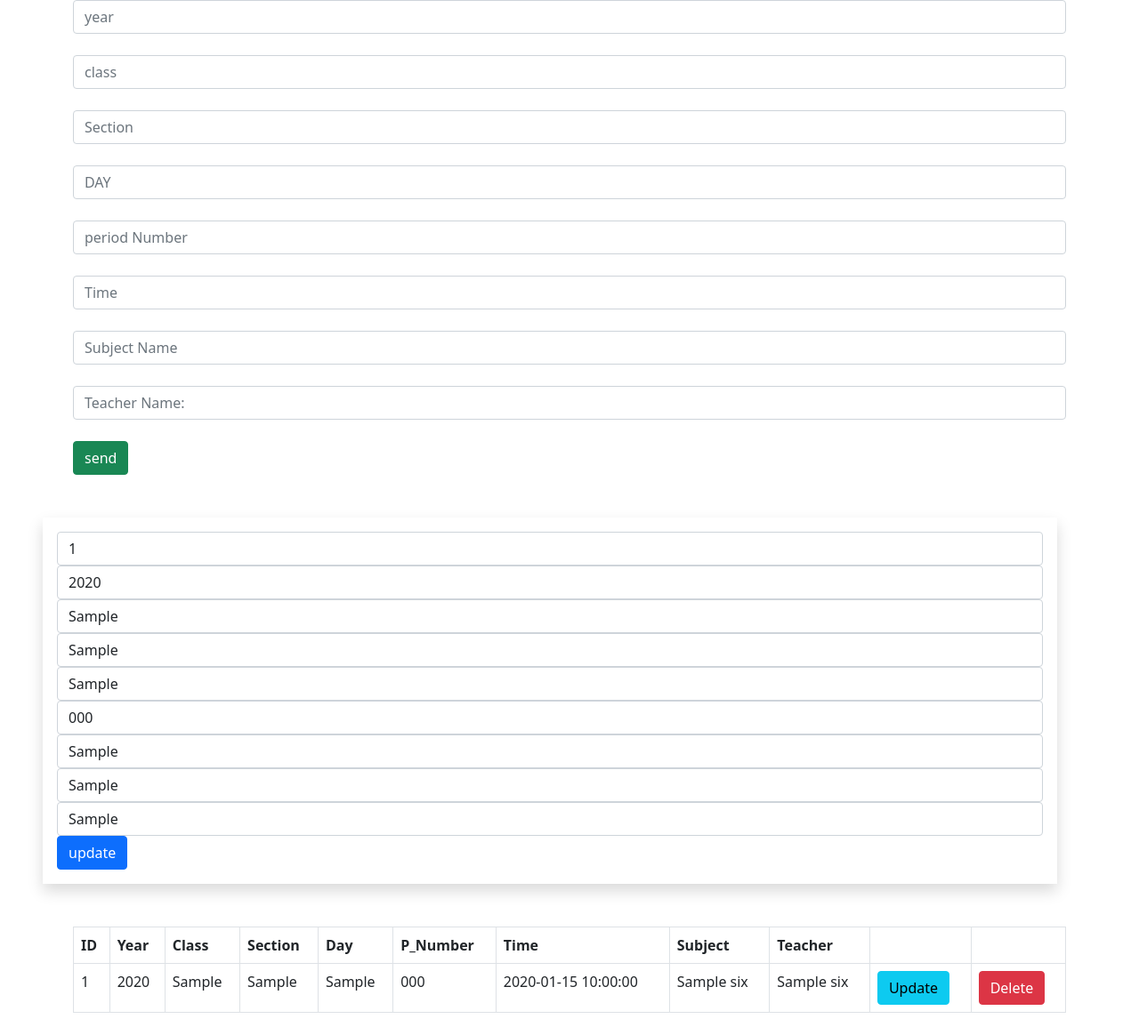
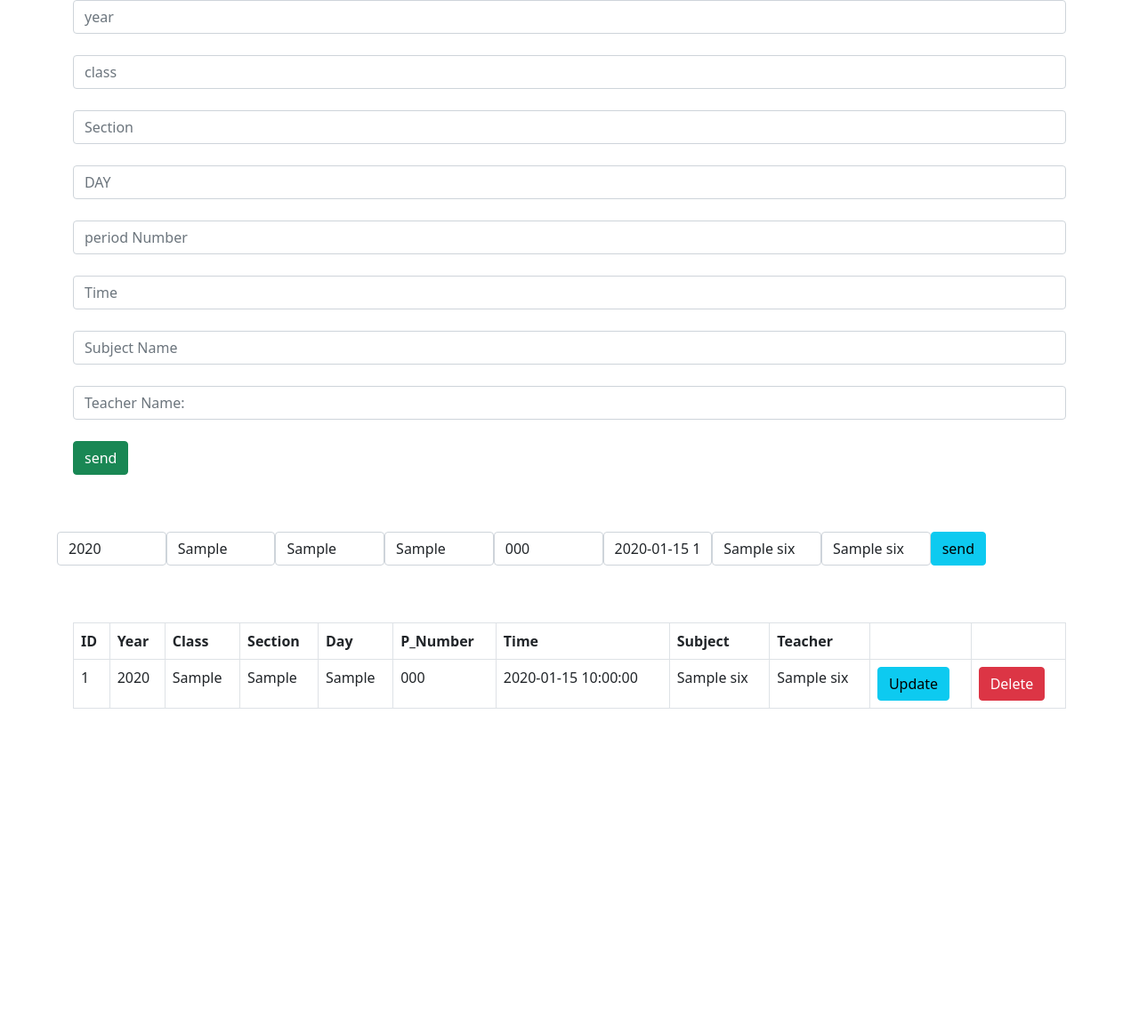
Before and after one commit to Rajibcse8/PHP_School_Routine_project_, a PHP site: page /admin.php?update=1 in a window 1280 px wide. Shown: the whole page at 89% size. After the commit the page ends 797 px from the top, so only its background shows below. Run offline with PHP 8.4, Linux system fonts and the light colour scheme; tables that the repository leaves empty or names only in its code hold one stand-in row (values such as "Sample post").

Commit message:
Update admin.php

```diff
--- a/admin.php
+++ b/admin.php
@@ -1,5 +1,7 @@
 
 <?php
+
+
 
 $conn= mysqli_connect('localhost','root','','routine');
 
@@ -28,11 +30,15 @@ if(isset($_POST['button1'])){
 
         $create_query= mysqli_query($conn,$query);
 
+        }
 
-}
+ }
 
-}
+
 ?>
+
+
+
 <!doctype html>
 <html lang="en">
   <head>
@@ -43,14 +49,14 @@ if(isset($_POST['button1'])){
     <!-- Bootstrap CSS -->
     <link href="https://cdn.jsdelivr.net/npm/bootstrap@5.0.0-beta1/dist/css/bootstrap.min.css" rel="stylesheet" integrity="sha384-giJF6kkoqNQ00vy+HMDP7azOuL0xtbfIcaT9wjKHr8RbDVddVHyTfAAsrekwKmP1" crossorigin="anonymous">
 
-    <title>Hello, world!</title>
+    <title>Routine_admin</title>
   </head>
   <body>
 
 
   <div class="container"  >
 
-          <form action= ""   method="post">
+          <form action= "admin.php"   method="post">
 
                 <input class="form-control" type="number"  name="year1" placeholder="year">
                <br>
@@ -74,88 +80,84 @@ if(isset($_POST['button1'])){
           </form>
 
   </div>
-  <!--udpade delete design part-->
+  <!--udpade delete design part  and start -->
 
-  <div class="container  shadow m-5 p-3" class="d-flex justify-content-around">
+   <div class="container m-3 p-5">
 
-          <form action= ""   method="post">
+    <form action="" method="post"  class="d-flex justify-content-around">
 
-                <?php
+       <?php
 
-                     if(isset($_GET['update'])){
+        if(isset($_GET['update'])){
+          $ii=$_GET['update'];
 
-                      $stid =$_GET['update'];
-                      $query="SELECT * FROM  six WHERE id={$stid}";
-                      $make_upd= mysqli_query($conn,$query);
-                      while($rd=mysqli_fetch_assoc($make_upd)){
+              $q1="SELECT * FROM six WHERE id= $ii ";
+              $q2=mysqli_query($conn,$q1);
+              $q3=mysqli_fetch_assoc($q2);
 
 
-                        $upyear=$rd['year'];
-                        $upclass=$rd['class'];
-                        $upsec=$rd['section'];
-                        $upday=$rd['day'];
-                        $upnumer=$rd['pnumber'];
-                        $upt=$rd['timee'];
-                        $upsub=$rd['sname'];
-                        $upt=$rd['tname'];
-                        $id1=$rd['id'];
+       ?>
 
-                ?>
+             <input class="form-control" type="number"  name="year1" value="<?php  echo $q3['year'];  ?>" >
+              <br>
+              <input class="form-control" type="text"  name="class1" value="<?php  echo $q3['class'];  ?>">
+              <br>
+              <input class="form-control" type="text"  name="section1" value="<?php  echo $q3['section'];  ?>">
+              <br>
+              <input class="form-control" type="text"  name="day1" value="<?php  echo $q3['day'];  ?>" >
+              <br>
+              <input class="form-control" type="text"  name="period1" value="<?php  echo $q3['pnumber'];  ?>">
+              <br>
+              <input class="form-control" type="text"  name="time1" value="<?php  echo $q3['timee'];  ?>">
+              <br>
+              <input class="form-control" type="text"  name="subject1" value="<?php  echo $q3['sname'];  ?>">
+              <br>
+              <input class="form-control" type="text"  name="teacher1" value="<?php  echo $q3['tname'];  ?>">
+              <br>
+              <input type="submit" value="send" name="button2" class="btn  btn-info" >
 
-               <input class="form-control" type="number"name="id"  value=<?php  echo $id1;  ?>  >
-               <input class="form-control" type="number"name="year1"  value=<?php  echo $upyear;  ?>  >
-               <input class="form-control" type="text"  name="class1"   value=<?php   echo $upclass;    ?>  >
-               <input class="form-control" type="text"  name="section1" value =<?php  echo $upsec;  ?>  >
-               <input class="form-control" type="text"  name="day1"     value=<?php echo $upday;  ?>  >
-               <input class="form-control" type="text"  name="period1"  value=<?php echo $upnumer  ?> >
-               <input class="form-control" type="text"  name="time1"    value =<?php  echo $upt; ?>>
-               <input class="form-control" type="text"  name="subject1" value=<?php echo $upsub;  ?> >
-               <input class="form-control" type="text"  name="teacher1" value=<?php  echo $upt;  ?> >
-               <input type="submit" value="update" name="button2" class="btn  btn-primary" >
+            <?php
 
 
-             <?php }}  ?>
+                      if(isset($_POST['button2'])){
+                         $iddd=$q3['id'];
+                        $pclas=$_POST['class1'];
+                        $psec=$_POST['section1'];
+                        $pday= $_POST['day1'];
+                        $pnum= $_POST['period1'];
+                        $ptm= $_POST['time1'];
+                        $psub=$_POST['subject1'];
+                        $ptec=$_POST['teacher1'];
 
+                         $q4="UPDATE six SET class='$pclas' , section= '$psec' , day='$pday' ,
+                         pnumber ='$pnum' , timee='$ptm' , sname='$psub', tname= '$ptec'
+                         WHERE id= $iddd";
 
-             <?php
+                         $q5=mysqli_query($conn,$q4);
 
-                  if(isset($_POST['button2'])){
+                         header("Refresh:0; url=admin.php");
 
-                    $id1=$_POST['id'];
-                    $year2= $_POST['year1'];
-                    $class2=$_POST['class1'];
-                    $section2=$_POST['section1'];
-                    $day2=$_POST['day1'];
-                    $period2=$_POST['period1'];
-                    $time2=$_POST['time1'];
-                    $subject2=$_POST['subject1'];
-                    $teacher2=$_POST['teacher1'];
+                      }
 
- if(!empty($year2) && !empty($class2) && !empty($section2) && !empty($period2) &&!empty($time2) &&!empty($subject2) && !empty($teacher2)){
-
-   $query="UPDATE TABLE six SET year=$year2,class=$class2,section=$section2,day=$day2,pnumber=$period2,timee=$time2,sname=$subject2 , tname= $teacher2 WHERE id=$id1 ";
-
-
-          $updateQuery= mysqli_query($conn, $query);
+            ?>
 
 
 
-   //    header("Refresh:0; url=admin.php");
+       <?php    } ?>
 
-}
+    </form>
 
-                  }
 
-             ?>
 
-     </form>
+   </div>
 
-  </div>
 
 
   <!-- update  part  end -->
 
 
+
+<!-- show data part start                                           -->
   <div class="container">
          <table class="table table-bordered">
          <tr>
@@ -192,6 +194,10 @@ if(isset($_POST['button1'])){
 
 
 
+
+
+
+
          ?>
             <td><?php   echo   $ID ?>  </td>
             <td><?php   echo   $Year ?>  </td>
@@ -202,8 +208,9 @@ if(isset($_POST['button1'])){
             <td> <?php  echo $Time;  ?> </td>
             <td> <?php  echo  $Subject;  ?> </td>
             <td> <?php  echo $Teacher;  ?> </td>
-            <td>  <a href="admin.php?update=<?php  echo $ID;    ?>    " class="btn btn-info">Update</a> </td>
-            <td>  <a href="admin.php?delete=<?php  echo $ID;    ?>    " class="btn btn-danger">Delete</a> </td>
+            <td>  <a href="admin.php?update=<?php  echo $ID;?>" class="btn btn-info">Update</a> </td>
+            <td>  <a href="admin.php?delete=<?php  echo $ID; ?>" class="btn btn-danger">Delete</a> </td>
+
 
          </tr>
 
@@ -213,6 +220,7 @@ if(isset($_POST['button1'])){
          } ?>
 
          </table>
+
 <!-- DELETE QUERY START -->
          <?php
 
@@ -222,20 +230,26 @@ if(isset($_POST['button1'])){
         $stdid=$_GET['delete'];
         $query ="DELETE FROM  six WHERE id={$stdid }";
         $make_del=mysqli_query($conn,$query);
-        header("Refresh:0; url=admin.php");
+
+        //header("Refresh:0; url=admin.php");
 
       }
 
 ?>
 
+<!-- DELETE QUERY START -->
+
+
 <!-- Update QUery Start  -->
 
-    <?php
 
 
-    ?>
+  </div>
 
-  </div>
+
+<!--         show data end ...............................................................                  -->
+
+
 
     <!-- Optional JavaScript; choose one of the two! -->
 
```
